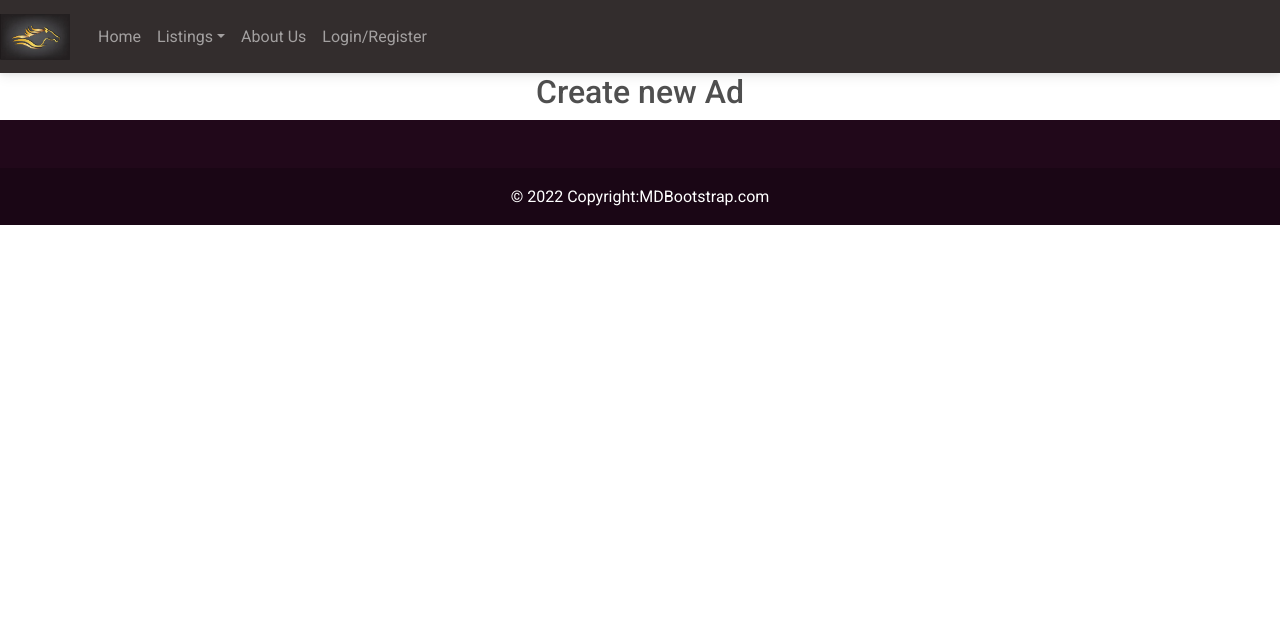
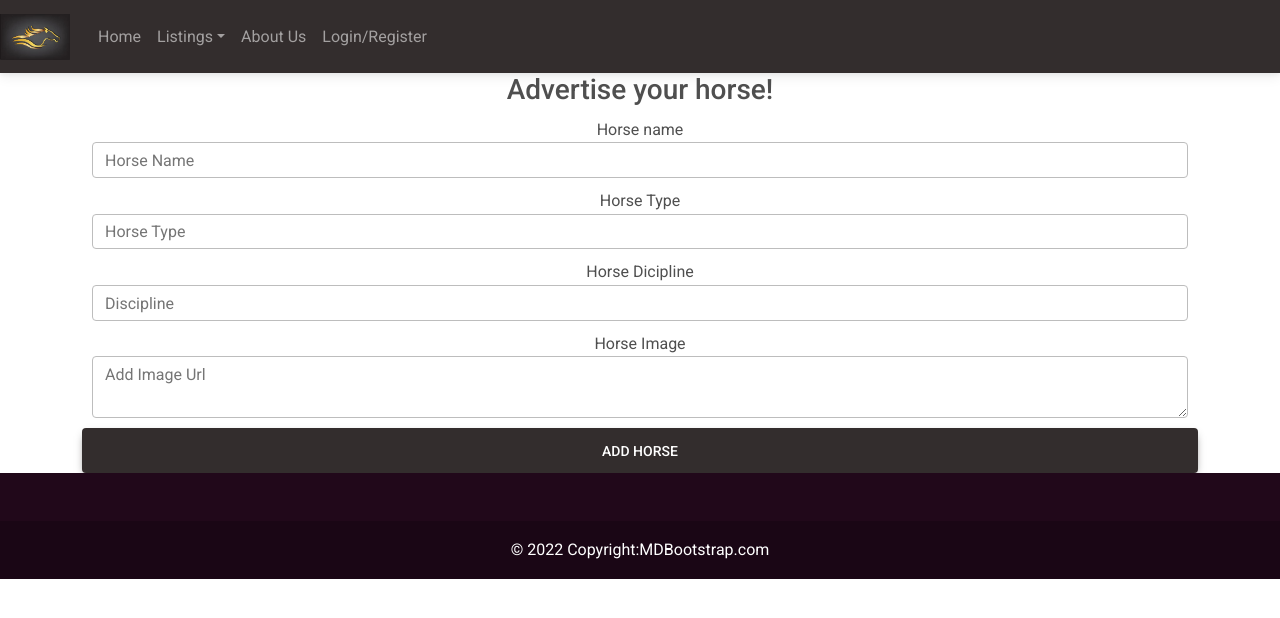
Before and after one commit to lisamannion/PPIT_Project2022, a React (Create React App) app: page /createAd in a window 1280 px wide. Shown: the top 618 px of the page. Built offline with nearby package versions, Linux system fonts and the light colour scheme.

Commit message:
Added code to create new ad/horse

```diff
--- a/src/components/createAd.js
+++ b/src/components/createAd.js
@@ -1,10 +1,140 @@
 import React from 'react'
+import { Container } from 'react-bootstrap'
+import axios from 'axios'
 
 export class CreateAd extends React.Component {
+
+    constructor() {
+        super();
+        // Bindings
+        this.handleAddHorse = this.handleAddHorse.bind(this);
+        this.onChangeName = this.onChangeName.bind(this);
+        this.onChangeType = this.onChangeType.bind(this);
+        this.onChangeDiscipline = this.onChangeDiscipline.bind(this);
+        this.onChangeImage = this.onChangeImage.bind(this);
+        this.state = {
+            name: '',
+            type: '',
+            discipline: '',
+            image: ''
+        }
+    }
+
+    // When registering a new user
+    handleAddHorse(event) {
+        // Alert the user that the form is being submitted
+        alert("Horse Name: " + this.state.name + "\nHorse Type: " + this.state.type + "\nHorse Discipline: " + this.state.discipline + "\nImage URL: " + this.state.image);
+        event.preventDefault(); // prevent crashing on reload
+
+        // Create newHorse object
+        const newHorse = {
+            name: this.state.name,
+            type: this.state.type,
+            discipline: this.state.discipline,
+            image: this.state.image
+        }
+
+        // Sending post request to the server
+        axios.post('http://localhost:4000/addHorse', newHorse) // send newUser object to server
+            .then((res) => {
+                console.log(res); // response to console
+            })
+            .catch((err) => {
+                console.log(err); // error to console
+            });
+
+        // set state to empty for the next user
+        this.setState({
+            name: '',
+            type: '',
+            discipline: '',
+            image: ''
+        })
+    }
+
+    // will set name value in state when input changed
+    onChangeName(event) {
+        this.setState({
+            name: event.target.value
+        })
+    }
+
+    // will set type value in state when input changed
+    onChangeType(event) {
+        this.setState({
+            type: event.target.value
+        })
+    }
+
+    // will set discipline value in state when input changed
+    onChangeDiscipline(event) {
+        this.setState({
+            discipline: event.target.value
+        })
+    }
+
+    // will set image url value in state when input changed
+    onChangeImage(event) {
+        this.setState({
+            image: event.target.value
+        })
+    }
+
     render() {
         return(
             <div>
-                <h2>Create new Ad</h2>
+                <Container>
+                    {/* create add horse form */}
+                    <form onSubmit={this.handleAddHorse}>
+                        <h3>Advertise your horse!</h3>
+
+                        {/* input horse name */}
+                        <div className="form-group">
+                            <label>Horse name</label>
+                            <input type="text"
+                                className="form-control"
+                                placeholder="Horse Name"
+                                value={this.state.name}
+                                onChange={this.onChangeName}
+                            />
+                        </div>
+
+                        {/* input type */}
+                        <div className="form-group">
+                            <label>Horse Type</label>
+                            <input type="text"
+                                className="form-control"
+                                placeholder="Horse Type"
+                                value={this.state.type}
+                                onChange={this.onChangeType}
+                            />
+                        </div>
+
+                        {/* input discipline */}
+                        <div className="form-group">
+                            <label>Horse Dicipline</label>
+                            <input type="text"
+                                className="form-control"
+                                placeholder="Discipline"
+                                value={this.state.discipline}
+                                onChange={this.onChangeDiscipline}
+                            />
+                        </div>
+
+                        {/* input image */}
+                        <div className="form-group">
+                            <label>Horse Image</label>
+                            <textarea type="text"
+                                className="form-control"
+                                placeholder="Add Image Url"
+                                value={this.state.image}
+                                onChange={this.onChangeImage}
+                            />
+                        </div>
+
+                        <button type="submit" className="btn btn-lg btn-dark btn-block">Add Horse</button>
+                    </form>
+                </Container>
             </div>
         )
     }
```
Also changed, not shown: 1 other file (tests, documents, lock files or other folders).
